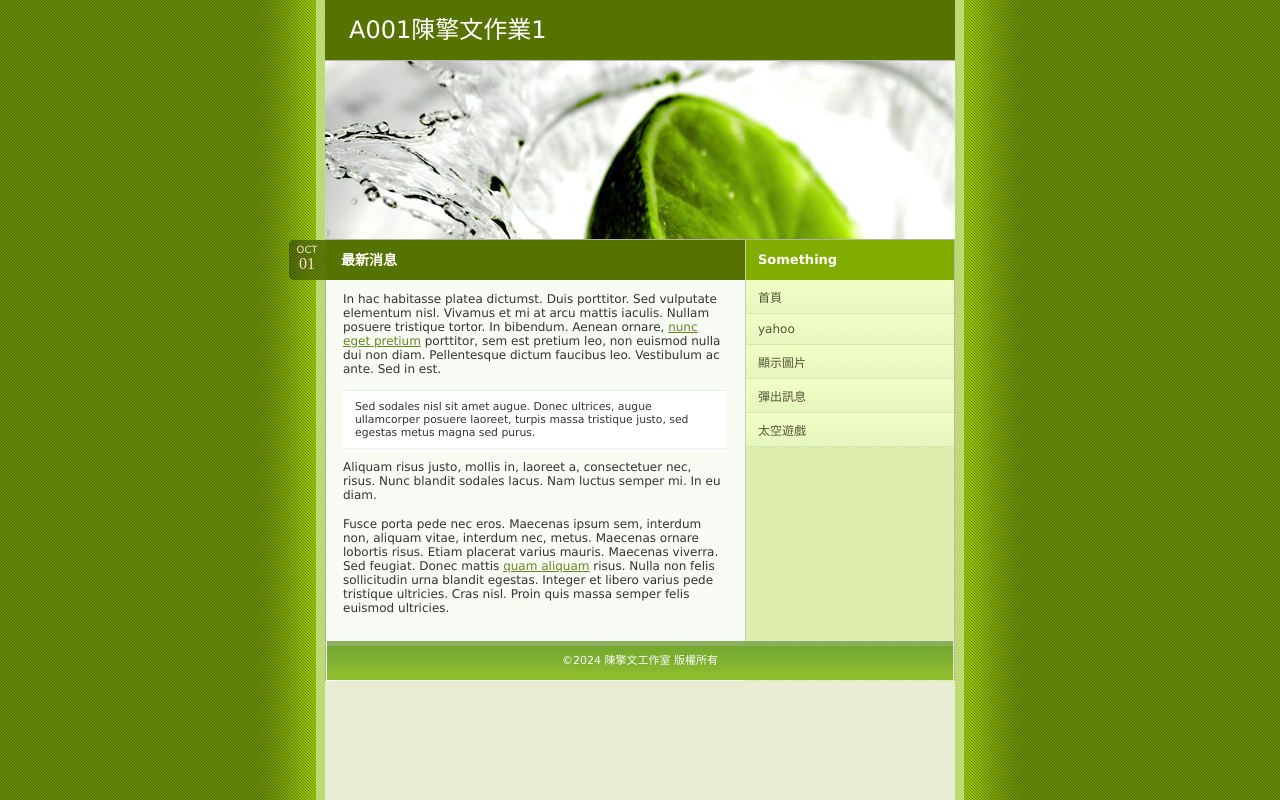
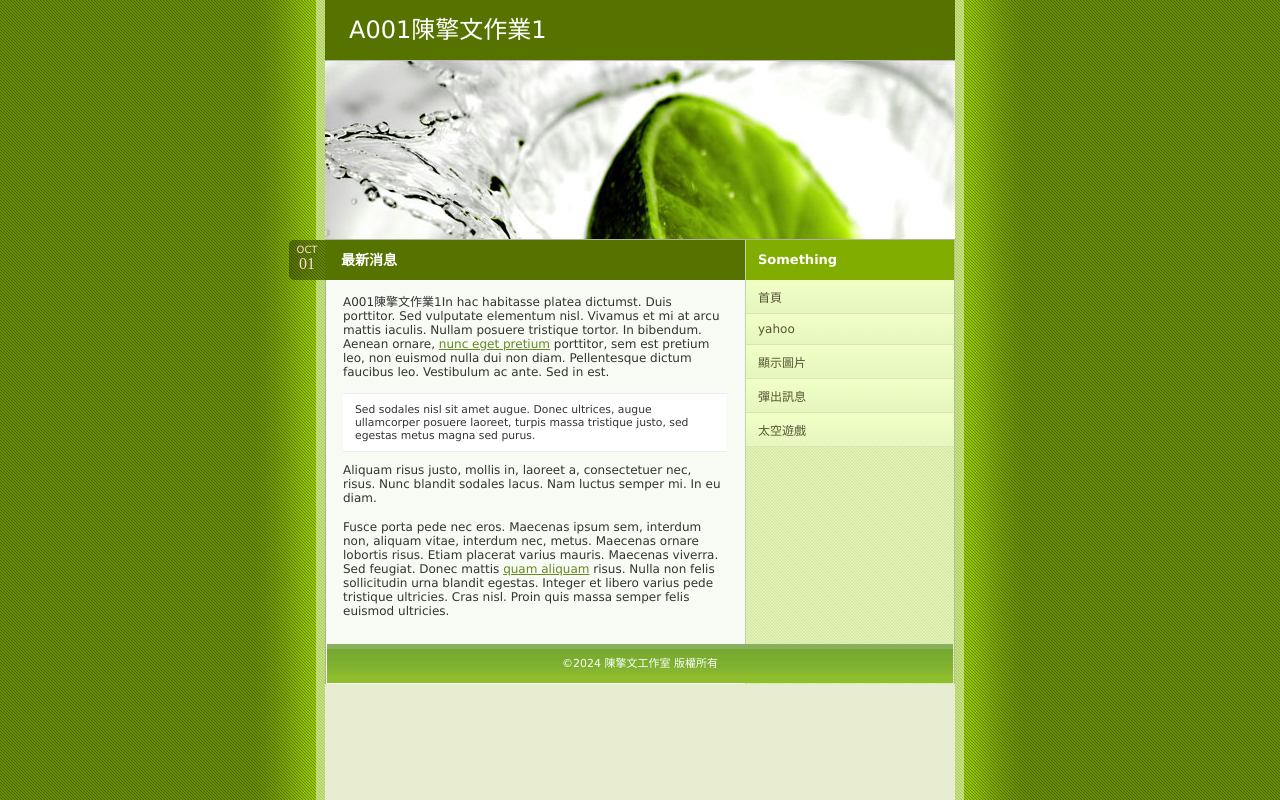
Before and after one commit to ccwntut/hw1-ec, a plain HTML site: page index.html in a window 1280 px wide. Drawn offline with Linux system fonts and the light colour scheme.

Commit message:
Update index.html

```diff
--- a/index.html
+++ b/index.html
@@ -38,7 +38,7 @@
 
 				<div class="body">
 
-					<p>In hac habitasse platea dictumst. Duis porttitor. Sed vulputate elementum nisl. Vivamus et mi at arcu mattis iaculis. Nullam posuere tristique tortor. In bibendum. Aenean ornare, <a href="index.html">nunc eget pretium</a> porttitor, sem est pretium leo, non euismod nulla dui non diam. Pellentesque dictum faucibus leo. Vestibulum ac ante. Sed in est.</p>
+					<p>A001陳擎文作業1In hac habitasse platea dictumst. Duis porttitor. Sed vulputate elementum nisl. Vivamus et mi at arcu mattis iaculis. Nullam posuere tristique tortor. In bibendum. Aenean ornare, <a href="index.html">nunc eget pretium</a> porttitor, sem est pretium leo, non euismod nulla dui non diam. Pellentesque dictum faucibus leo. Vestibulum ac ante. Sed in est.</p>
 
 					<blockquote><p>Sed sodales nisl sit amet augue. Donec ultrices, augue ullamcorper posuere laoreet, turpis massa tristique justo, sed egestas metus magna sed purus.</p></blockquote>
 
```
